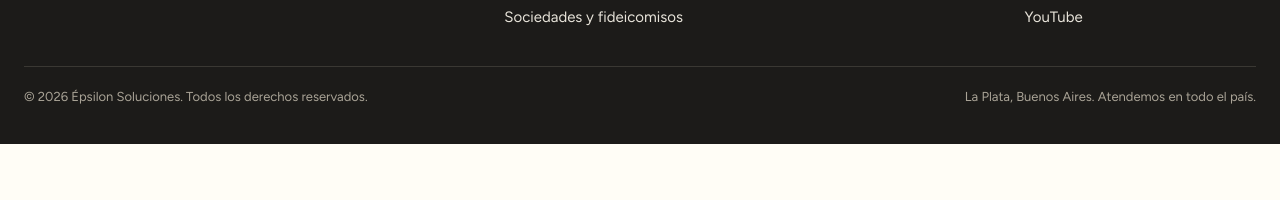
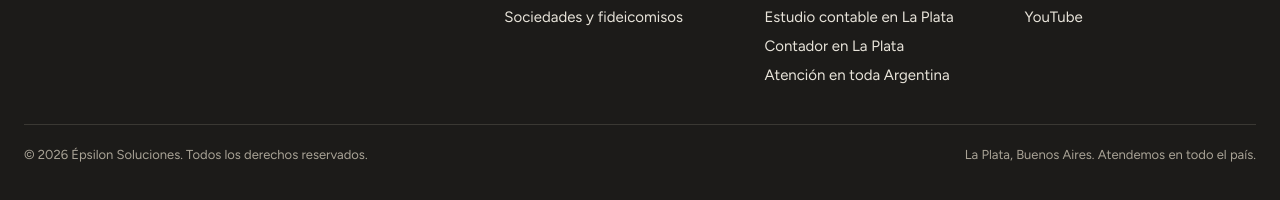
Before and after one commit to brunicuo/Web-Epsi, a plain HTML site: page index.html in a window 1280 px wide. Shown: the part 8932-9132 px from the top of the page. Before the commit the page ends 9076 px from the top, so only its background shows below. Drawn offline with Linux system fonts and the light colour scheme.

Commit message:
SEO: enlaza las nuevas landings desde la home

```diff
--- a/index.html
+++ b/index.html
@@ -534,6 +534,9 @@
           <li><a href="#como-trabajamos">Cómo trabajamos</a></li>
           <li><a href="#capacitaciones">Capacitaciones</a></li>
           <li><a href="preguntas/">Preguntas frecuentes</a></li>
+          <li><a href="estudio-contable-la-plata/">Estudio contable en La Plata</a></li>
+          <li><a href="contador-la-plata/">Contador en La Plata</a></li>
+          <li><a href="estudio-contable-argentina/">Atención en toda Argentina</a></li>
         </ul>
       </div>
       <div>
```
